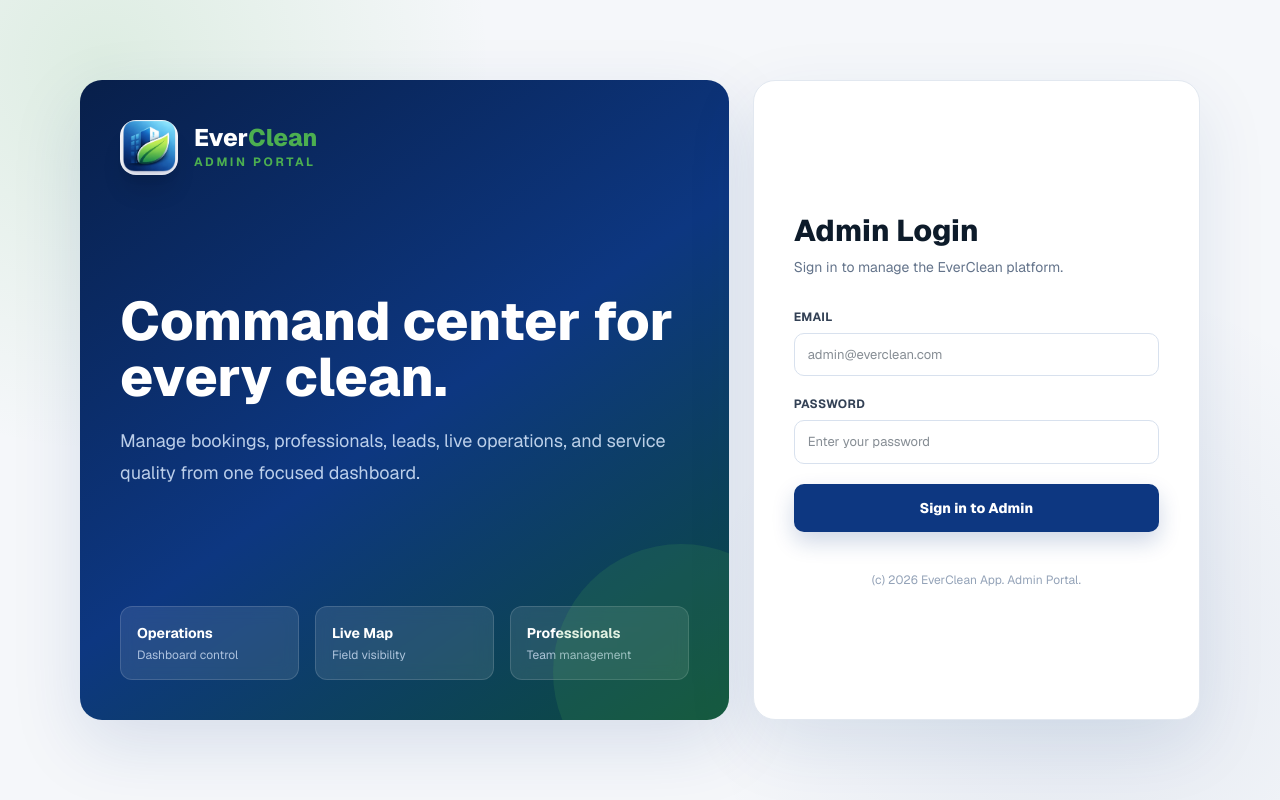
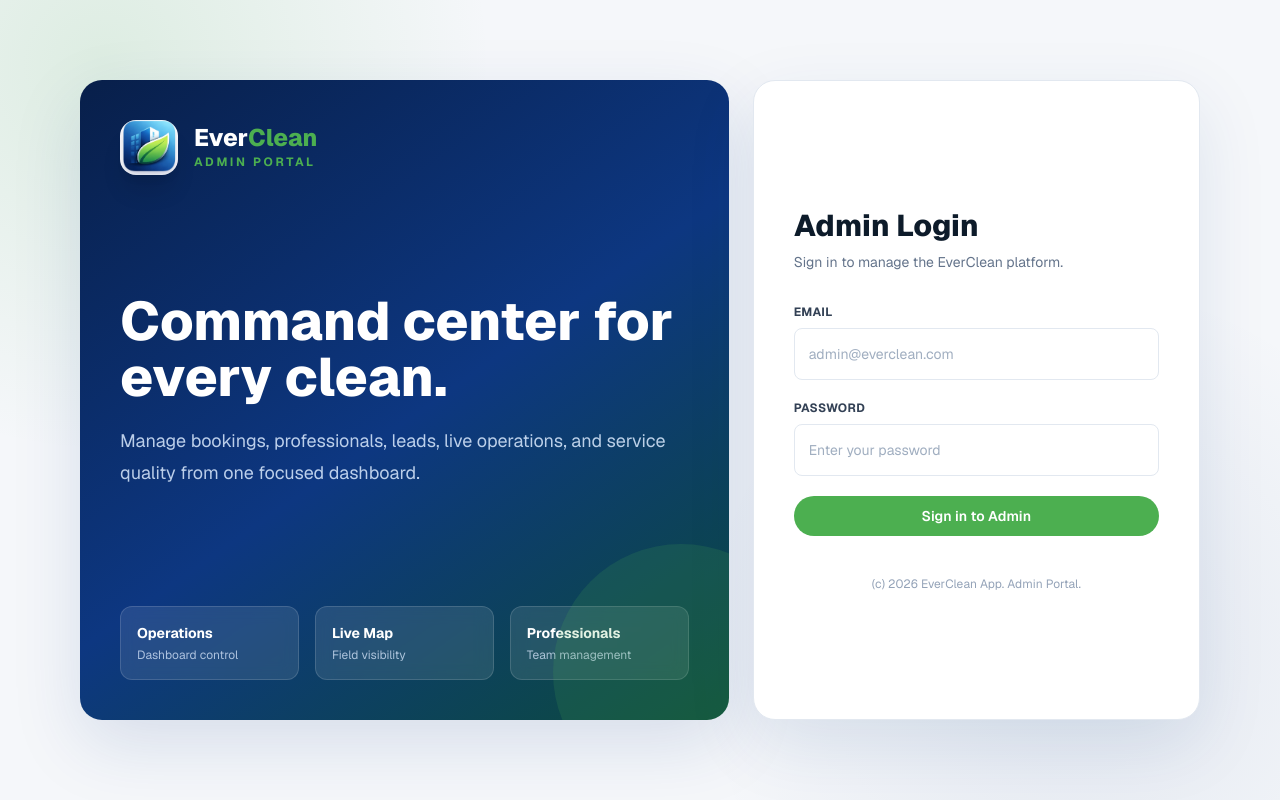
Before and after one commit to velasquezjeiler-ops/everclean-admin, a Next.js app: page / in a window 1280 px wide. Built offline with nearby package versions, Linux system fonts and the light colour scheme.

Commit message:
Update globals.css

```diff
--- a/app/globals.css
+++ b/app/globals.css
@@ -11,7 +11,7 @@
   --ec-ink: #0D1B2A;
   --ec-muted: #64748B;
   --ec-border: #E2E8F0;
-  --ec-shadow: 0 14px 34px rgba(13, 55, 129, 0.08);
+  --ec-shadow: 0 2px 8px rgba(13,55,129,0.06);
   --background: #F5F7FA;
   --foreground: #0D1B2A;
 }
@@ -37,10 +37,12 @@ body {
 ::-webkit-scrollbar-track { background: transparent; }
 ::-webkit-scrollbar-thumb { background: #cbd5e1; border-radius: 3px; }
 
+/* ── Sidebar ─────────────────────────────────── */
 .ec-sidebar {
-  background: linear-gradient(180deg, var(--ec-navy-dark) 0%, var(--ec-navy) 55%, #0C4B3B 100%);
+  background: linear-gradient(180deg, #081F4A 0%, #0D3781 60%, #0C4B3B 100%);
 }
 
+/* ── Page layout ─────────────────────────────── */
 .ec-page {
   width: 100%;
   max-width: 1480px;
@@ -52,97 +54,161 @@ body {
   align-items: flex-end;
   justify-content: space-between;
   gap: 16px;
-  margin-bottom: 18px;
+  margin-bottom: 24px;
+  flex-wrap: wrap;
 }
 
+/* ── Typography ──────────────────────────────── */
 .ec-eyebrow {
-  margin: 0 0 5px;
+  margin: 0 0 4px;
   color: var(--ec-green-dark);
   font-size: 11px;
-  font-weight: 800;
-  letter-spacing: 0.14em;
+  font-weight: 700;
+  letter-spacing: 0.12em;
   text-transform: uppercase;
 }
 
 .ec-title {
   margin: 0;
   color: var(--ec-ink);
-  font-size: clamp(24px, 3vw, 34px);
-  line-height: 1.1;
-  font-weight: 800;
-  letter-spacing: 0;
+  font-size: clamp(22px, 2.8vw, 32px);
+  line-height: 1.15;
+  font-weight: 600;
+  letter-spacing: -0.01em;
 }
 
 .ec-subtitle {
-  margin: 7px 0 0;
+  margin: 6px 0 0;
   color: var(--ec-muted);
   font-size: 14px;
   line-height: 1.55;
+  font-weight: 400;
 }
 
+/* ── Cards ───────────────────────────────────── */
 .ec-card {
   background: #fff;
   border: 1px solid var(--ec-border);
-  border-radius: 18px;
+  border-radius: 14px;
   box-shadow: var(--ec-shadow);
 }
 
 .ec-panel {
   background: #fff;
   border: 1px solid var(--ec-border);
-  border-radius: 16px;
-  box-shadow: 0 8px 22px rgba(13, 55, 129, 0.05);
+  border-radius: 14px;
+  box-shadow: var(--ec-shadow);
 }
 
 .ec-soft {
   background: #F8FAFC;
 }
 
+/* ── Pills / Badges ──────────────────────────── */
 .ec-pill {
   display: inline-flex;
   align-items: center;
-  gap: 6px;
-  border-radius: 999px;
-  padding: 6px 10px;
+  gap: 5px;
+  border-radius: 9999px;
+  padding: 5px 12px;
   font-size: 11px;
-  font-weight: 800;
+  font-weight: 600;
   white-space: nowrap;
+  letter-spacing: 0.02em;
 }
 
+/* ── Buttons ─────────────────────────────────── */
 .ec-btn-primary {
   display: inline-flex;
   align-items: center;
   justify-content: center;
+  gap: 6px;
   border: 0;
-  border-radius: 10px;
-  background: var(--ec-navy);
+  border-radius: 9999px;
+  background: var(--ec-green);
   color: #fff;
-  font-weight: 800;
-  box-shadow: 0 10px 22px rgba(13, 55, 129, 0.2);
-  transition: transform 0.15s ease, box-shadow 0.15s ease, opacity 0.15s ease;
+  font-weight: 600;
+  font-size: 14px;
+  padding: 10px 24px;
+  cursor: pointer;
+  transition: background 0.15s ease, transform 0.1s ease;
 }
 
 .ec-btn-primary:hover {
+  background: var(--ec-green-dark);
   transform: translateY(-1px);
-  box-shadow: 0 14px 26px rgba(13, 55, 129, 0.24);
 }
 
+.ec-btn-primary:disabled {
+  opacity: 0.6;
+  transform: none;
+  cursor: not-allowed;
+}
+
+.ec-btn-secondary {
+  display: inline-flex;
+  align-items: center;
+  justify-content: center;
+  gap: 6px;
+  border: 1px solid var(--ec-border);
+  border-radius: 8px;
+  background: #fff;
+  color: var(--ec-ink);
+  font-weight: 600;
+  font-size: 14px;
+  padding: 9px 20px;
+  cursor: pointer;
+  transition: border-color 0.15s ease, background 0.15s ease;
+}
+
+.ec-btn-secondary:hover {
+  border-color: var(--ec-navy);
+  background: #F8FAFC;
+}
+
+/* ── Inputs ──────────────────────────────────── */
 .ec-input {
   width: 100%;
-  border: 1px solid #D8E1EE;
-  border-radius: 10px;
+  height: 52px;
+  border: 1px solid var(--ec-border);
+  border-radius: 8px;
   background: #fff;
-  padding: 11px 13px;
+  padding: 0 14px;
   color: var(--ec-ink);
-  font-size: 13px;
+  font-size: 14px;
+  font-family: inherit;
   outline: none;
+  transition: border-color 0.15s ease, box-shadow 0.15s ease;
 }
 
 .ec-input:focus {
-  border-color: var(--ec-blue);
-  box-shadow: 0 0 0 4px rgba(21, 101, 192, 0.08);
+  border-color: var(--ec-green);
+  box-shadow: 0 0 0 3px rgba(76, 175, 80, 0.12);
 }
 
+.ec-input::placeholder {
+  color: #A0AEC0;
+}
+
+/* ── Labels ──────────────────────────────────── */
+.ec-label {
+  display: block;
+  font-size: 11px;
+  font-weight: 700;
+  letter-spacing: 0.08em;
+  text-transform: uppercase;
+  color: #334155;
+  margin-bottom: 6px;
+}
+
+/* ── Status chips ────────────────────────────── */
+.ec-status-pending    { background: #FEF3C7; color: #92400E; }
+.ec-status-confirmed  { background: #DBEAFE; color: #1E40AF; }
+.ec-status-progress   { background: #EDE9FE; color: #5B21B6; }
+.ec-status-completed  { background: #D1FAE5; color: #065F46; }
+.ec-status-cancelled  { background: #FEE2E2; color: #991B1B; }
+
+/* ── Mobile ──────────────────────────────────── */
 @media (max-width: 760px) {
   .ec-page-header {
     align-items: flex-start;
```
